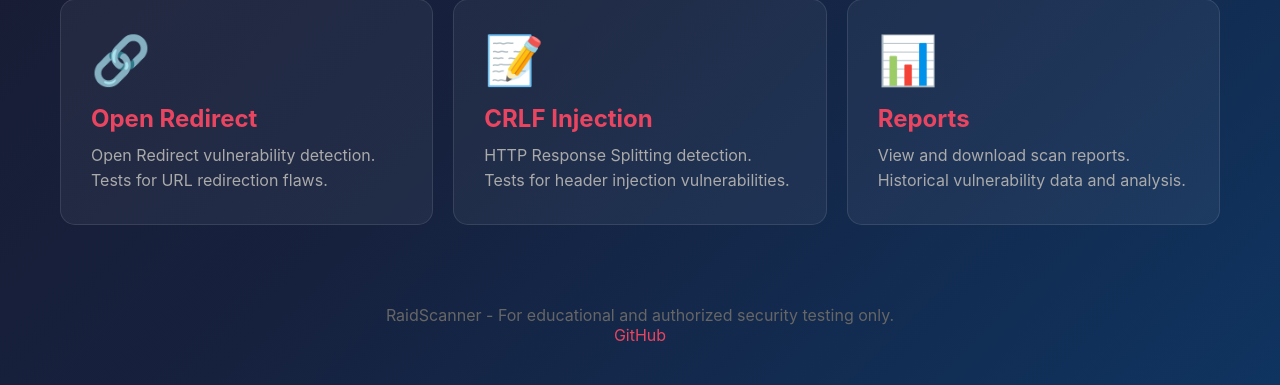
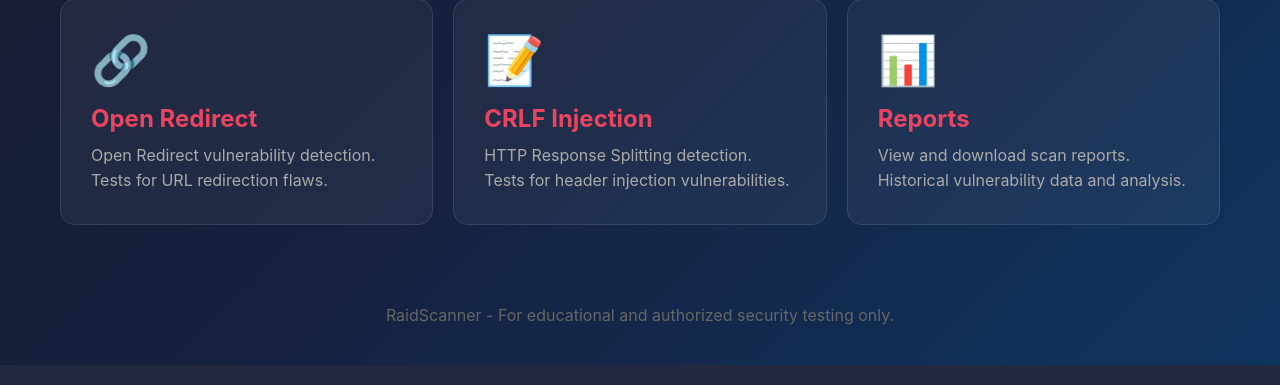
Before and after one commit to zahidoverflow/raidscanner, a Flask app: page / in a window 1280 px wide. Shown: the part 482-867 px from the top of the page. Run offline with Flask 3, Linux system fonts and the light colour scheme.

Commit message:
fix: remove GitHub link from footer in index.html

```diff
--- a/web/templates/index.html
+++ b/web/templates/index.html
@@ -82,7 +82,6 @@
 
         <footer>
             <p>RaidScanner - For educational and authorized security testing only.</p>
-            <p><a href="https://github.com/zahidoverflow/raidscanner">GitHub</a></p>
         </footer>
     </div>
 </body>
```
